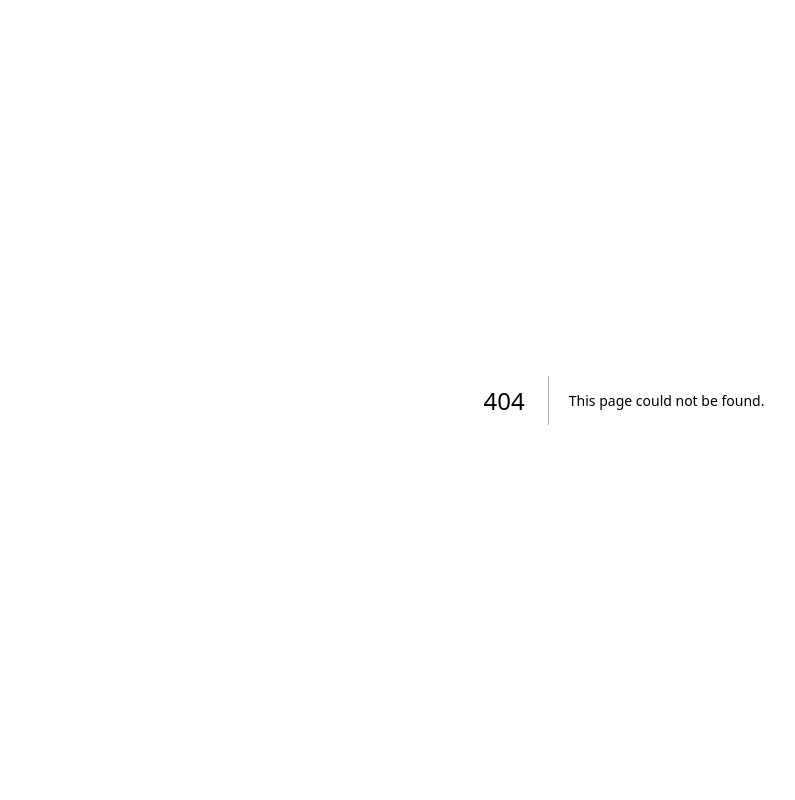
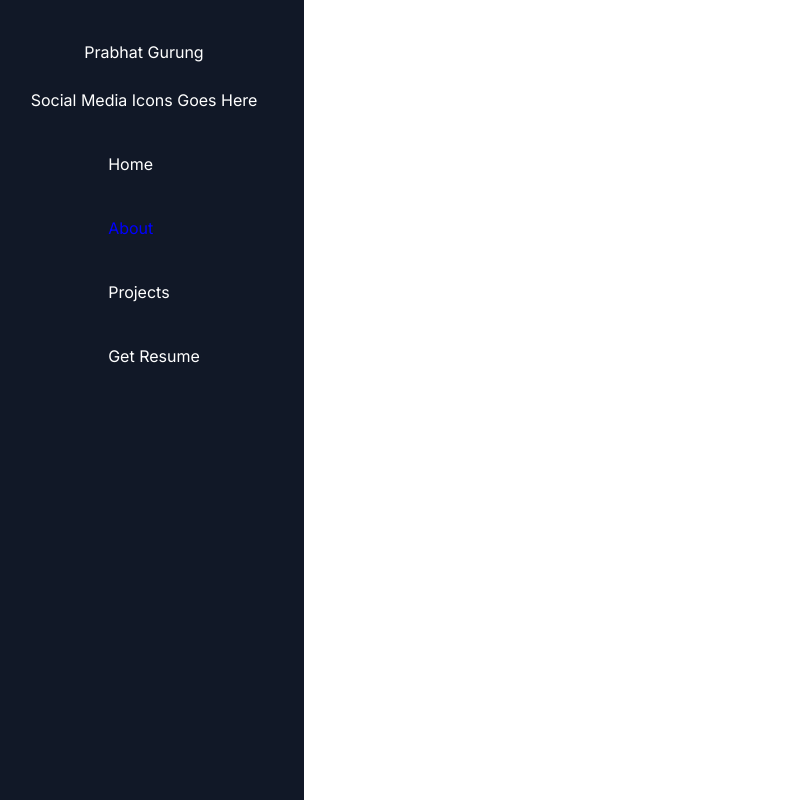
Before and after one commit to Prabhatgrg/portfolio, a Next.js app: page /about in a window 1280 px wide. Before the commit this address had no page. Shown: the whole page, without its empty margins (16-811 px from the left). Built offline with nearby package versions, Linux system fonts and the light colour scheme.

Commit message:
Added different folders for routing may change later not sure

```diff
--- /dev/null
+++ b/app/about/page.tsx
@@ -0,0 +1,11 @@
+import SideBar from "@/Components/SideBar";
+
+const About = () => {
+  return (
+    <>
+      <SideBar />
+    </>
+  );
+};
+
+export default About;
--- a/app/page.tsx
+++ b/app/page.tsx
@@ -1,5 +1,4 @@
 import Image from "next/image";
-// import NavBar from "@/Components/NavBar";
 import SideBar from "@/Components/SideBar";
 
 export default function Home() {
--- /dev/null
+++ b/app/projects/page.tsx
@@ -0,0 +1,11 @@
+import SideBar from "@/Components/SideBar";
+
+const Projects = () => {
+  return (
+    <>
+      <SideBar />
+    </>
+  );
+};
+
+export default Projects;
```
